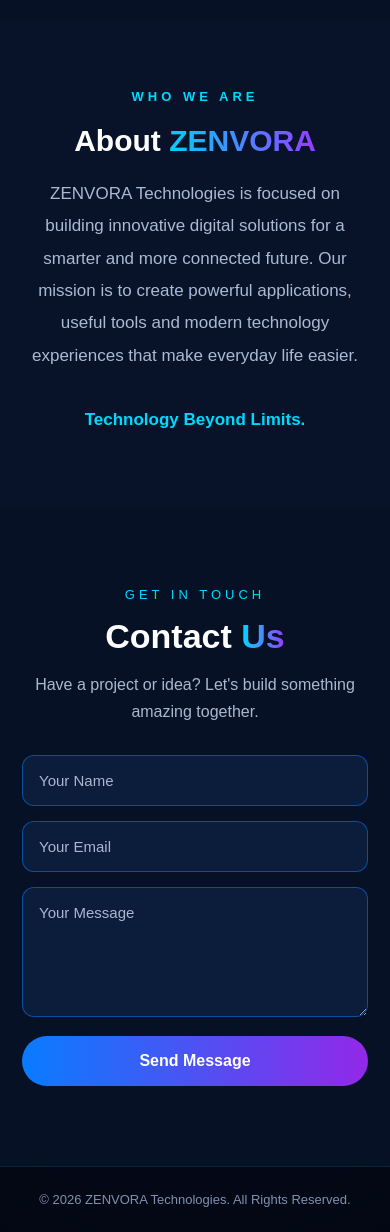
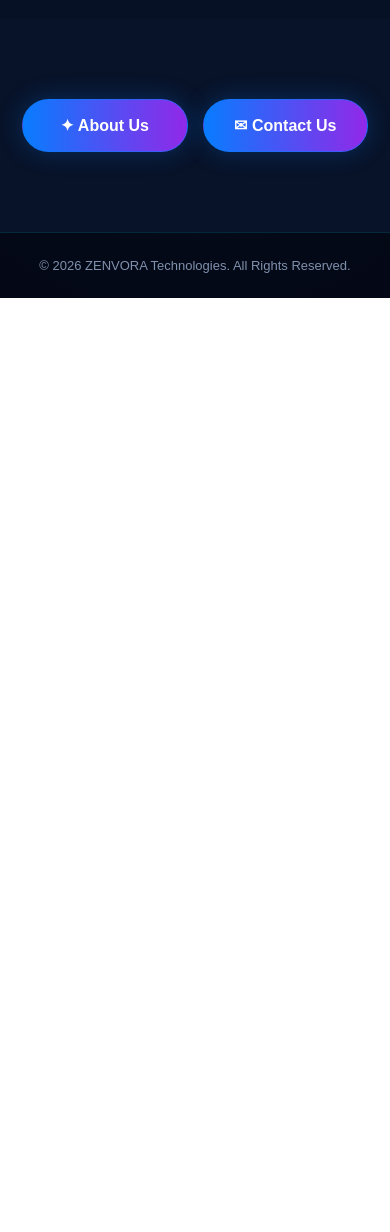
Before and after one commit to zenvoraofficial/zenvoraofficial.github.io, a plain HTML site: page index.html in a window 390 px wide. Shown: the part 2000-3232 px from the top of the page. After the commit the page ends 2298 px from the top, so only its background shows below. Drawn offline with Linux system fonts and the light colour scheme.

Commit message:
Update index.html

```diff
--- a/index.html
+++ b/index.html
@@ -1,3 +1,4 @@
+
 <!DOCTYPE html>
 <html lang="en">
 <head>
@@ -14,9 +15,7 @@
       box-sizing: border-box;
     }
 
-    html {
-      scroll-behavior: smooth;
-    }
+    html { scroll-behavior: smooth; }
 
     body {
       font-family: Arial, sans-serif;
@@ -35,6 +34,7 @@
       z-index: 100;
       background: rgba(5, 12, 29, 0.85);
       backdrop-filter: blur(18px);
+      -webkit-backdrop-filter: blur(18px);
       border-bottom: 1px solid rgba(0, 217, 255, 0.15);
     }
 
@@ -216,7 +216,7 @@
       line-height: 1.6;
     }
 
-    /* DAY 8 - SERVICES */
+    /* SERVICES */
 
     .services-section {
       padding: 80px 22px;
@@ -233,28 +233,80 @@
       box-shadow: 0 0 20px #087cff44;
     }
 
-    /* ABOUT */
+    /* ABOUT + CONTACT */
 
-    .about-section {
-      padding: 90px 25px;
+    .about-contact-section {
+      padding: 80px 22px;
       text-align: center;
       background: #081329;
     }
 
-    .about-tag {
+    .about-contact-buttons {
+      display: flex;
+      justify-content: center;
+      align-items: center;
+      gap: 15px;
+      max-width: 420px;
+      margin: auto;
+    }
+
+    .about-toggle,
+    .contact-toggle {
+      display: inline-flex;
+      align-items: center;
+      justify-content: center;
+      gap: 8px;
+      flex: 1;
+      min-width: 0;
+      padding: 17px 12px;
+      border: 1px solid #087cff88;
+      border-radius: 50px;
+      background: linear-gradient(90deg, #087cff, #9228e8);
+      color: white;
+      font-size: 17px;
+      font-weight: bold;
+      cursor: pointer;
+      box-shadow: 0 0 25px #087cff44;
+      transition: 0.3s;
+      white-space: nowrap;
+    }
+
+    .about-toggle:hover,
+    .contact-toggle:hover {
+      transform: translateY(-4px);
+      box-shadow: 0 0 35px #087cff99;
+    }
+
+    .about-content,
+    .contact-form {
+      max-width: 750px;
+      margin: 40px auto 0;
+      animation: sectionOpen 0.4s ease;
+    }
+
+    .about-content[hidden],
+    .contact-form[hidden] {
+      display: none !important;
+    }
+
+    .about-tag,
+    .contact-tag {
       color: #00d9ff;
       letter-spacing: 4px;
       font-size: 13px;
       font-weight: bold;
+      margin-bottom: 15px;
     }
 
-    .about-section h2 {
-      font-size: 38px;
+    .about-content h2,
+    .contact-form h2 {
+      font-size: 36px;
       margin: 20px 0;
     }
 
-    .about-section h2 span {
-      background: linear-gradient(90deg, #00cfff, #963cff);
+    .about-content h2 span,
+    .contact-form h2 span {
+      background: linear-gradient(90deg, #00d9ff, #963cff);
       -webkit-background-clip: text;
       color: transparent;
     }
@@ -263,39 +315,11 @@
       color: #aab9d4;
       font-size: 17px;
       line-height: 1.9;
-      max-width: 750px;
-      margin: auto;
     }
 
     .about-highlight {
       color: #00d9ff;
       font-weight: bold;
-    }
-
-    /* DAY 9 - CONTACT */
-
-    .contact-section {
-      padding: 80px 22px;
-      text-align: center;
-      background: #071126;
-    }
-
-    .contact-tag {
-      color: #00d9ff;
-      letter-spacing: 4px;
-      font-size: 13px;
-      margin-bottom: 15px;
-    }
-
-    .contact-section h2 {
-      font-size: 34px;
-      margin-bottom: 15px;
-    }
-
-    .contact-section h2 span {
-      background: linear-gradient(90deg, #00d9ff, #963cff);
-      -webkit-background-clip: text;
-      color: transparent;
     }
 
     .contact-text {
@@ -304,21 +328,20 @@
       line-height: 1.7;
     }
 
-    .contact-form {
-      max-width: 500px;
-      margin: auto;
+    .contact-form form {
+      display: grid;
+      gap: 18px;
     }
 
     .contact-form input,
     .contact-form textarea {
       width: 100%;
-      padding: 16px;
-      margin-bottom: 15px;
-      border-radius: 12px;
-      border: 1px solid #087cff88;
+      padding: 20px;
+      border-radius: 18px;
+      border: 1px solid #087cff66;
       background: #0c1c3b;
       color: white;
-      font-size: 15px;
+      font-size: 17px;
       outline: none;
       font-family: Arial, sans-serif;
     }
@@ -335,26 +358,39 @@
     }
 
     .contact-form textarea {
-      height: 130px;
+      min-height: 150px;
       resize: vertical;
     }
 
-    .contact-form button {
+    .contact-form form button {
       width: 100%;
-      padding: 16px;
+      padding: 18px;
       border: none;
-      border-radius: 30px;
+      border-radius: 35px;
       background: linear-gradient(90deg, #087cff, #9228e8);
       color: white;
-      font-size: 16px;
+      font-size: 18px;
       font-weight: bold;
       cursor: pointer;
       transition: 0.3s;
     }
 
-    .contact-form button:hover {
+    .contact-form form button:hover {
       transform: translateY(-3px);
       box-shadow: 0 0 25px #087cff88;
+    }
+
+    /* ANIMATION */
+
+    @keyframes sectionOpen {
+      from {
+        opacity: 0;
+        transform: translateY(20px);
+      }
+      to {
+        opacity: 1;
+        transform: translateY(0);
+      }
     }
 
     /* FOOTER */
@@ -371,12 +407,15 @@
     /* MOBILE RESPONSIVE */
 
     @media (max-width: 600px) {
-      .about-section {
-        padding: 70px 22px;
+      .about-content h2,
+      .contact-form h2 {
+        font-size: 30px;
       }
 
-      .about-section h2 {
-        font-size: 30px;
+      .about-toggle,
+      .contact-toggle {
+        padding: 16px 8px;
+        font-size: 16px;
       }
     }
 
@@ -384,6 +423,16 @@
       .apps-grid,
       .services-grid {
         grid-template-columns: 1fr;
+      }
+
+      .about-contact-buttons {
+        gap: 8px;
+      }
+
+      .about-toggle,
+      .contact-toggle {
+        font-size: 14px;
+        padding: 14px 5px;
       }
     }
   </style>
@@ -450,7 +499,7 @@
     </div>
   </section>
 
-  <!-- DAY 8 - SERVICES -->
+  <!-- SERVICES -->
 
   <section class="services-section" id="services">
     <p class="services-tag">WHAT WE DO</p>
@@ -483,9 +532,40 @@
     </div>
   </section>
 
-  <!-- ABOUT -->
+  <!-- ABOUT US + CONTACT US -->
 
-  <section class="about-section" id="about">
+  <section class="about-contact-section" id="about">
+
+    <!-- TWO BUTTONS SIDE BY SIDE -->
+
+    <div class="about-contact-buttons">
+
+      <button
+        type="button"
+        class="about-toggle"
+        id="aboutButton"
+        onclick="toggleAbout()"
+        aria-expanded="false"
+        aria-controls="aboutContent">
+        ✦ About Us
+      </button>
+
+      <button
+        type="button"
+        class="contact-toggle"
+        id="contactButton"
+        onclick="toggleContact()"
+        aria-expanded="false"
+        aria-controls="contactForm">
+        ✉ Contact Us
+      </button>
+
+    </div>
+
+    <!-- ABOUT CONTENT -->
+
+    <div class="about-content" id="aboutContent" hidden>
+
       <p class="about-tag">WHO WE ARE</p>
 
       <h2>About <span>ZENVORA</span></h2>
@@ -505,11 +585,12 @@
           Technology Beyond Limits.
         </span>
       </p>
-  </section>
 
-  <!-- DAY 9 - CONTACT -->
+    </div>
 
-  <section class="contact-section" id="contact">
+    <!-- CONTACT FORM -->
+
+    <div class="contact-form" id="contactForm" hidden>
 
       <p class="contact-tag">GET IN TOUCH</p>
 
@@ -520,21 +601,24 @@
         Let's build something amazing together.
       </p>
 
-    <form class="contact-form">
+      <form onsubmit="sendContactMessage(event)">
 
         <input
           type="text"
+          id="contactName"
           placeholder="Your Name"
           required
         >
 
         <input
           type="email"
+          id="contactEmail"
           placeholder="Your Email"
           required
         >
 
         <textarea
+          id="contactMessage"
           placeholder="Your Message"
           required
         ></textarea>
@@ -545,6 +629,8 @@
 
       </form>
 
+    </div>
+
   </section>
 
   <!-- FOOTER -->
@@ -554,5 +640,97 @@
     All Rights Reserved.
   </footer>
 
+  <!-- JAVASCRIPT -->
+
+  <script>
+
+    // ABOUT US TOGGLE
+
+    function toggleAbout() {
+
+      const about = document.getElementById("aboutContent");
+      const contact = document.getElementById("contactForm");
+      const aboutButton = document.getElementById("aboutButton");
+      const contactButton = document.getElementById("contactButton");
+
+      about.hidden = !about.hidden;
+      contact.hidden = true;
+
+      aboutButton.setAttribute(
+        "aria-expanded",
+        String(!about.hidden)
+      );
+
+      contactButton.setAttribute("aria-expanded", "false");
+
+      if (!about.hidden) {
+        setTimeout(() => {
+          about.scrollIntoView({
+            behavior: "smooth",
+            block: "center"
+          });
+        }, 100);
+      }
+
+    }
+
+    // CONTACT US TOGGLE
+
+    function toggleContact() {
+
+      const contact = document.getElementById("contactForm");
+      const about = document.getElementById("aboutContent");
+      const contactButton = document.getElementById("contactButton");
+      const aboutButton = document.getElementById("aboutButton");
+
+      contact.hidden = !contact.hidden;
+      about.hidden = true;
+
+      contactButton.setAttribute(
+        "aria-expanded",
+        String(!contact.hidden)
+      );
+
+      aboutButton.setAttribute("aria-expanded", "false");
+
+      if (!contact.hidden) {
+        setTimeout(() => {
+          contact.scrollIntoView({
+            behavior: "smooth",
+            block: "center"
+          });
+        }, 100);
+      }
+
+    }
+
+    // SEND CONTACT MESSAGE
+
+    function sendContactMessage(event) {
+
+      event.preventDefault();
+
+      const name = document.getElementById("contactName").value.trim();
+      const email = document.getElementById("contactEmail").value.trim();
+      const message = document.getElementById("contactMessage").value.trim();
+
+      const subject = encodeURIComponent(
+        "ZENVORA Website Contact - " + name
+      );
+
+      const body = encodeURIComponent(
+        "Name: " + name +
+        "\nEmail: " + email +
+        "\n\nMessage:\n" + message
+      );
+
+      window.location.href =
+        "mailto:YOUR_EMAIL@example.com?subject=" +
+        subject + "&body=" + body;
+
+    }
+
+  </script>
+
 </body>
 </html>
```
Lines whose indentation alone changed are shown as unchanged.
